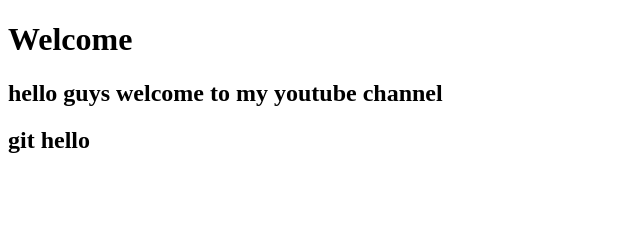
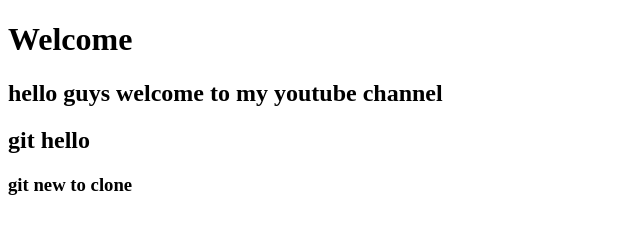
Before and after one commit to Vismayak2000/demogit, a plain HTML site: page index.html in a window 1280 px wide. Shown: the whole page, without its empty margins (0-640 px from the left). Drawn offline with Linux system fonts and the light colour scheme.

Commit message:
Update index.html

```diff
--- a/index.html
+++ b/index.html
@@ -9,5 +9,6 @@
     <h1>Welcome</h1>
     <h2>hello guys welcome to my youtube channel</h2>
     <h2>git hello</h2>
+    <h3>git new to clone</h3>
 </body>
 </html>
```
